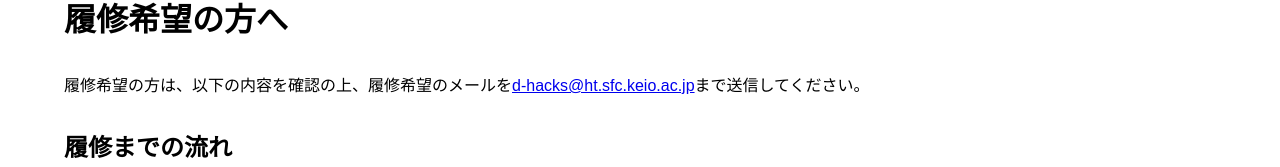
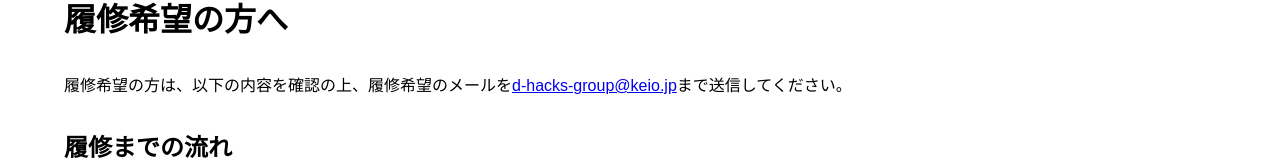
Before and after one commit to nkzwlab/dhacks-site, a Vue app: page /joinus in a window 1280 px wide. Shown: the part 168-335 px from the top of the page. Built offline with nearby package versions, Linux system fonts and the light colour scheme.

Commit message:
fixed email in /joinus

```diff
--- a/src/views/JoinusView.vue
+++ b/src/views/JoinusView.vue
@@ -2,7 +2,7 @@
     <div class="joinus">
 
       <h1>履修希望の方へ</h1>
-      <p>履修希望の方は、以下の内容を確認の上、履修希望のメールを<a href="mailto:d-hacks@ht.sfc.keio.ac.jp">d-hacks@ht.sfc.keio.ac.jp</a>まで送信してください。</p>
+      <p>履修希望の方は、以下の内容を確認の上、履修希望のメールを<a href="mailto:d-hacks-group@keio.jp">d-hacks-group@keio.jp</a>まで送信してください。</p>
 
       <h2>履修までの流れ </h2>
 
```
